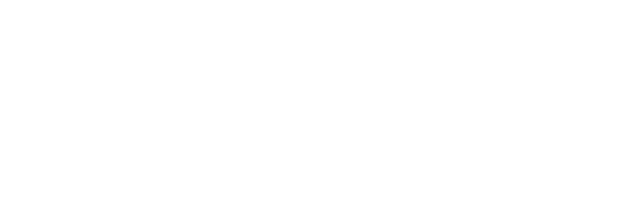
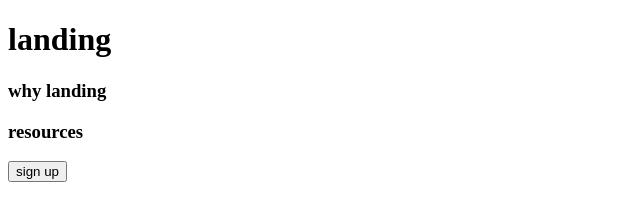
Before and after one commit to medina816/online-shop, a plain HTML site: page index.html in a window 1280 px wide. Shown: the whole page, without its empty margins (0-640 px from the left). Drawn offline with Linux system fonts and the light colour scheme.

Commit message:
added header

```diff
--- a/index.html
+++ b/index.html
@@ -7,7 +7,14 @@
     <link rel="stylesheet" href="style.css">
 </head>
 <body>
-    <header></header>
+    <header class="header">
+        <div class="header-top">
+            <h1>landing</h1>
+           <h3>why landing</h3>
+           <h3>resources</h3>
+           <button>sign up</button>
+        </div>
+    </header>
     <main></main>
     <footer></footer>
 </body>
```
